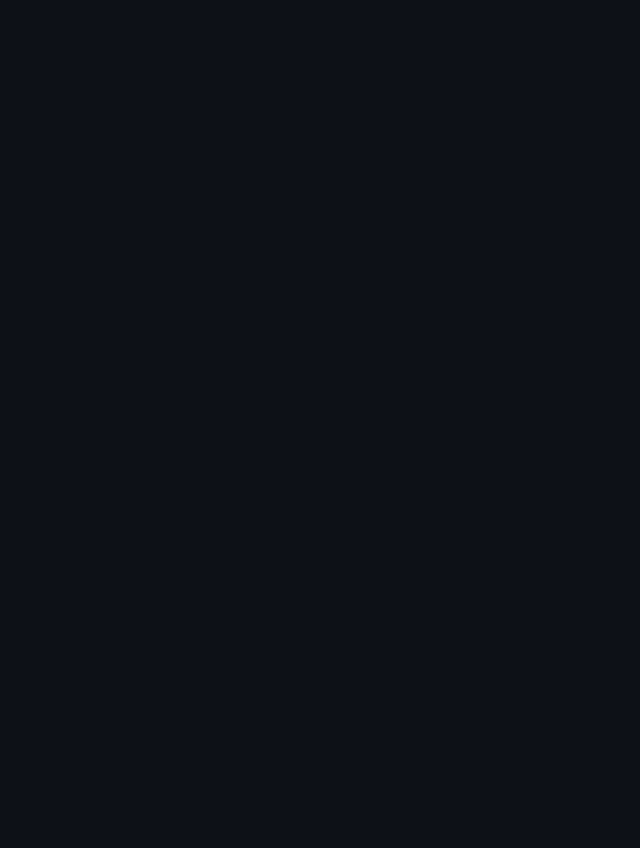
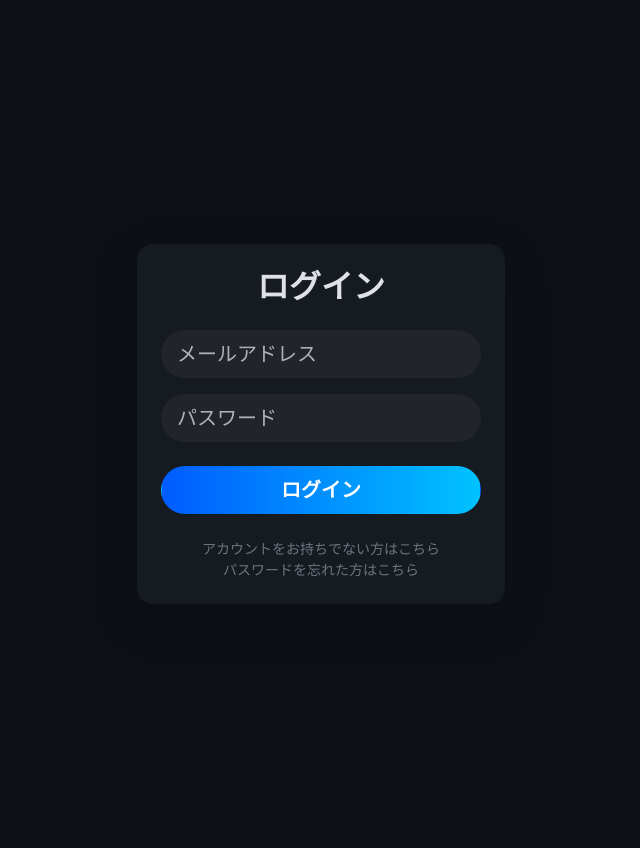
Before and after one commit to kosuke222/-----3, a Flask app: page /login in a window 1280 px wide. Before the commit the part shown is empty. Shown: the whole page, without its empty margins (319-959 px from the left). Before the commit the page ends 800 px from the top, so only its background shows below. Run offline with Flask 3, Linux system fonts and the light colour scheme.

Commit message:
ログインページのフロント作成

```diff
--- a/app_flask/templates/login.html
+++ b/app_flask/templates/login.html
@@ -1,3 +1,4 @@
+
 {% extends "base.html" %}
 {% set show_header = False %}
 {% set show_footer = False %}
@@ -6,6 +7,40 @@
 {% endblock %}
 
 {% block content %}
+<div class="d-flex justify-content-center align-items-center min-vh-100">
+    <div class="card bg-custom-dark-2 border-0 shadow-lg p-4 rounded-4 mx-auto" >
+            <h2 class="text-center fw-bold mb-4"> ログイン</h2>
+
+
+        <form method="POST" action="{{ url_for('login') }}">
+            <!-- メールアドレス -->
+            <div class="mb-3">
+                <input type="email" name="email" class="form-control form-control-lg rounded-pill bg-dark text-white border-0"
+                       placeholder="メールアドレス" required>
+            </div>
+
+            <!-- パスワード -->
+            <div class="mb-4">
+                <input type="password" name="password" class="form-control form-control-lg rounded-pill bg-dark text-white border-0"
+                       placeholder="パスワード" required>
+            </div>
+
+            <!-- ログインボタン -->
+            <div class="d-grid">
+                <button type="submit" class="btn btn-lg rounded-pill text-white fw-bold"
+                        style="background: linear-gradient(90deg, #005CFF 0%, #00C2FF 100%);">
+                    ログイン
+                </button>
+            </div>
+        </form>
+
+        <!-- サブリンク -->
+        <div class="text-center mt-4 small">
+            <a href="{{ url_for('register') }}" class="text-decoration-none text-secondary">アカウントをお持ちでない方はこちら</a><br>
+            <a href="{{ url_for('forgot_password') }}" class="text-decoration-none text-secondary">パスワードを忘れた方はこちら</a>
+        </div>
+    </div>
+</div>
 {% endblock %}
 
 {% block scripts %}
```
